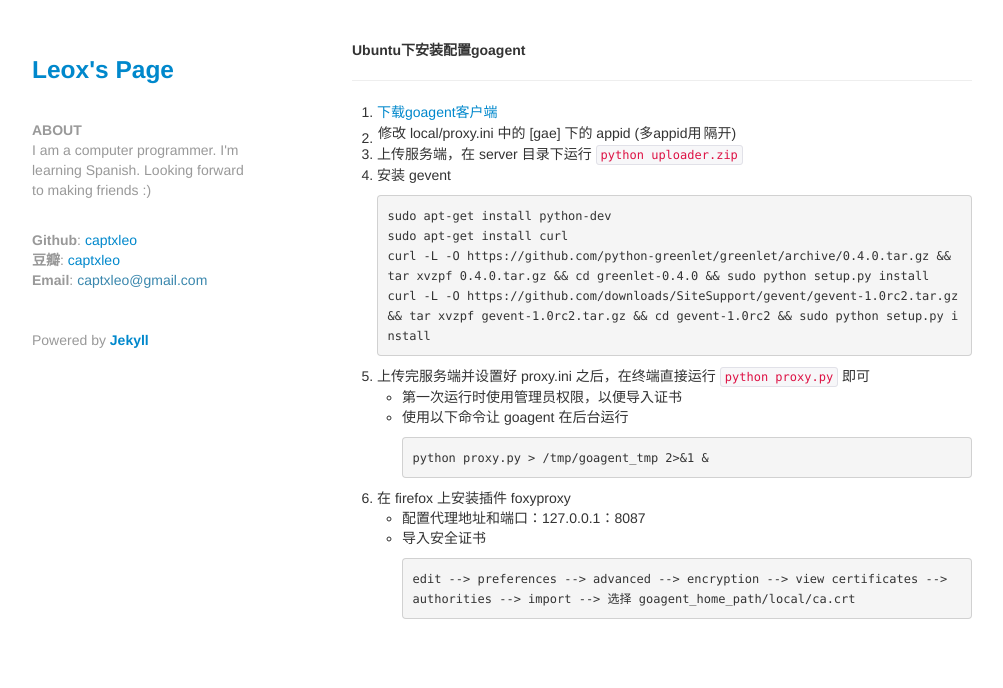
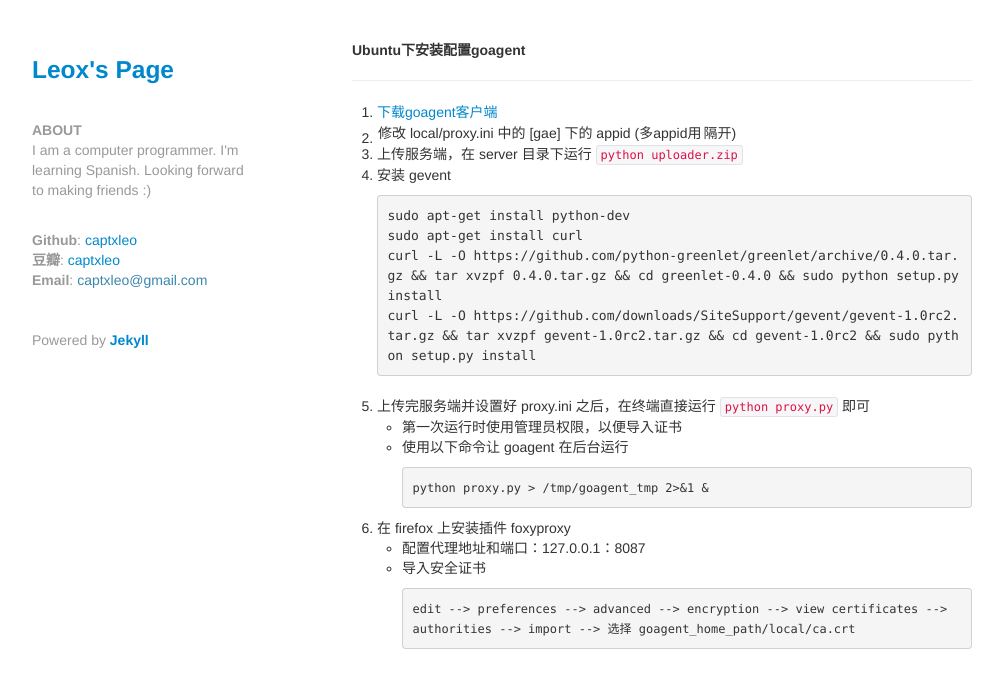
Before and after one commit to captxleo/captxleo.github.com, a Jekyll site: the page built from _posts/2013-02-03-02-how-to-configure-goagent.md, in a window 1280 px wide. Shown: the top 688 px of the page, without its empty margins (138-1141 px from the left). Built offline with Jekyll 4.4.1, drawn with Linux system fonts in a browser that asks for light colours; Markdown is read by kramdown in place of the engine named in the settings.

Commit message:
change code display

```diff
--- a/_posts/2013-02-03-02-how-to-configure-goagent.md
+++ b/_posts/2013-02-03-02-how-to-configure-goagent.md
@@ -7,10 +7,12 @@
 3.	上传服务端，在 server 目录下运行 `python uploader.zip`
 4.	安装 gevent
 
-		sudo apt-get install python-dev
-		sudo apt-get install curl
-		curl -L -O https://github.com/python-greenlet/greenlet/archive/0.4.0.tar.gz && tar xvzpf 0.4.0.tar.gz && cd greenlet-0.4.0 && sudo python setup.py install
-		curl -L -O https://github.com/downloads/SiteSupport/gevent/gevent-1.0rc2.tar.gz && tar xvzpf gevent-1.0rc2.tar.gz && cd gevent-1.0rc2 && sudo python setup.py install
+	<pre class="prettyprint">
+	sudo apt-get install python-dev
+	sudo apt-get install curl
+	curl -L -O https://github.com/python-greenlet/greenlet/archive/0.4.0.tar.gz && tar xvzpf 0.4.0.tar.gz && cd greenlet-0.4.0 && sudo python setup.py install
+	curl -L -O https://github.com/downloads/SiteSupport/gevent/gevent-1.0rc2.tar.gz && tar xvzpf gevent-1.0rc2.tar.gz && cd gevent-1.0rc2 && sudo python setup.py install
+	</pre>
 
 5.	上传完服务端并设置好 proxy.ini 之后，在终端直接运行 `python proxy.py` 即可
 	-	第一次运行时使用管理员权限，以便导入证书
```
